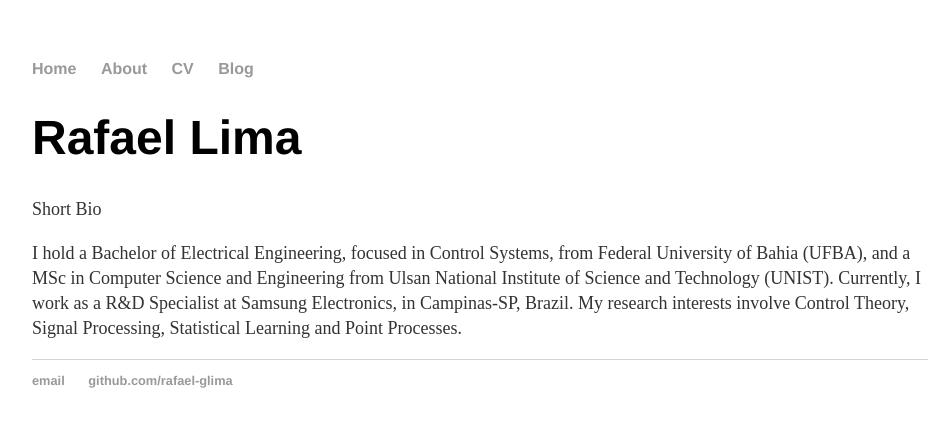
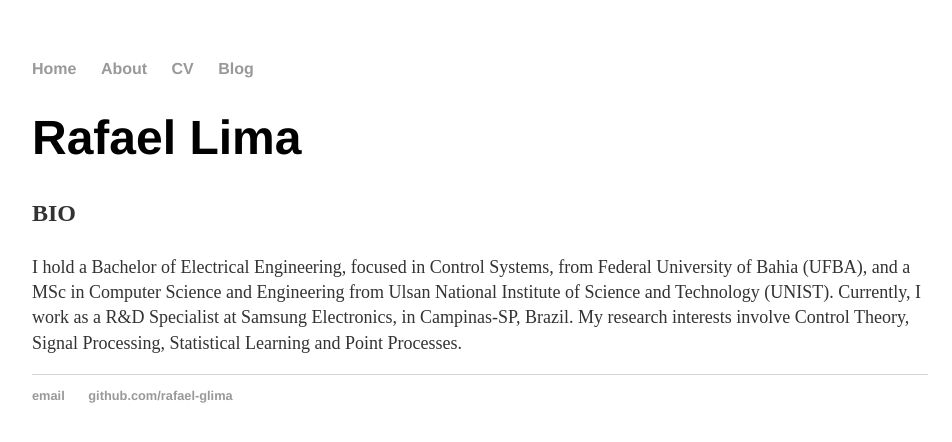
Before and after one commit to rafael-glima/rafael-glima.github.io, a Jekyll site: the page built from index.html, in a window 1280 px wide. Shown: the top 442 px of the page, without its empty margins (160-1112 px from the left). Built offline with Jekyll 4.4.1, drawn with Linux system fonts in a browser that asks for light colours.

Commit message:
Changes in Main Page content

```diff
--- a/index.html
+++ b/index.html
@@ -4,7 +4,7 @@ title: Rafael Lima
 ---
 <div class="blurb">
 	<h1>Rafael Lima</h1>
-	<p style="font-size:18px;">Short Bio</p>
+	<p style="font-weight: bold;">BIO</p>
 	<p style="font-size:18px;">I hold a Bachelor of Electrical Engineering, focused in Control Systems,
 		from Federal University of Bahia (UFBA), and a MSc in Computer Science and Engineering from
 		Ulsan National Institute of Science and Technology (UNIST).
```
